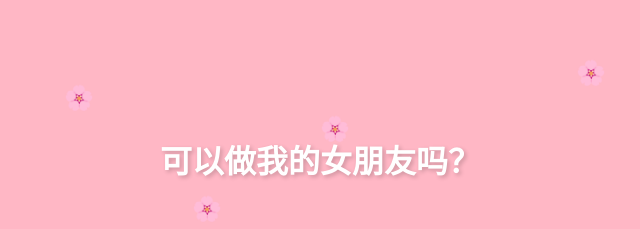
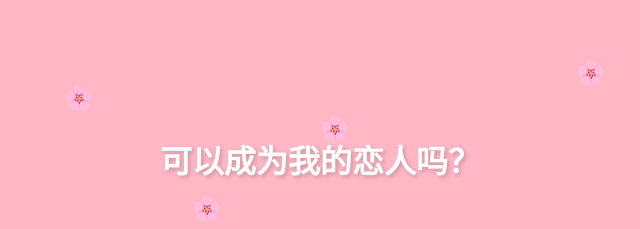
Before and after one commit to Astarol/love-web, a plain HTML site: page index.html in a window 1280 px wide. Shown: the part 199-428 px from the top of the page, 320-960 px from the left. Drawn offline with Linux system fonts and the light colour scheme.

Commit message:
Add files via upload

```diff
--- a/index.html
+++ b/index.html
@@ -3,7 +3,7 @@
 <head>
     <meta charset="UTF-8">
     <meta name="viewport" content="width=device-width, initial-scale=1.0">
-    <title>可以做我的女朋友吗？</title>
+    <title>可以成为我的恋人吗？</title>
     <style>
         body {
             display: flex;
@@ -79,7 +79,7 @@
     </style>
 </head>
 <body>
-    <h1>可以做我的女朋友吗？</h1>
+    <h1>可以成为我的恋人吗？</h1>
     <div class="buttons">
         <button id="yesButton">可以</button>
         <button id="noButton">不可以</button>
```
Also changed, not shown: index1.html (+2 -2 lines).
